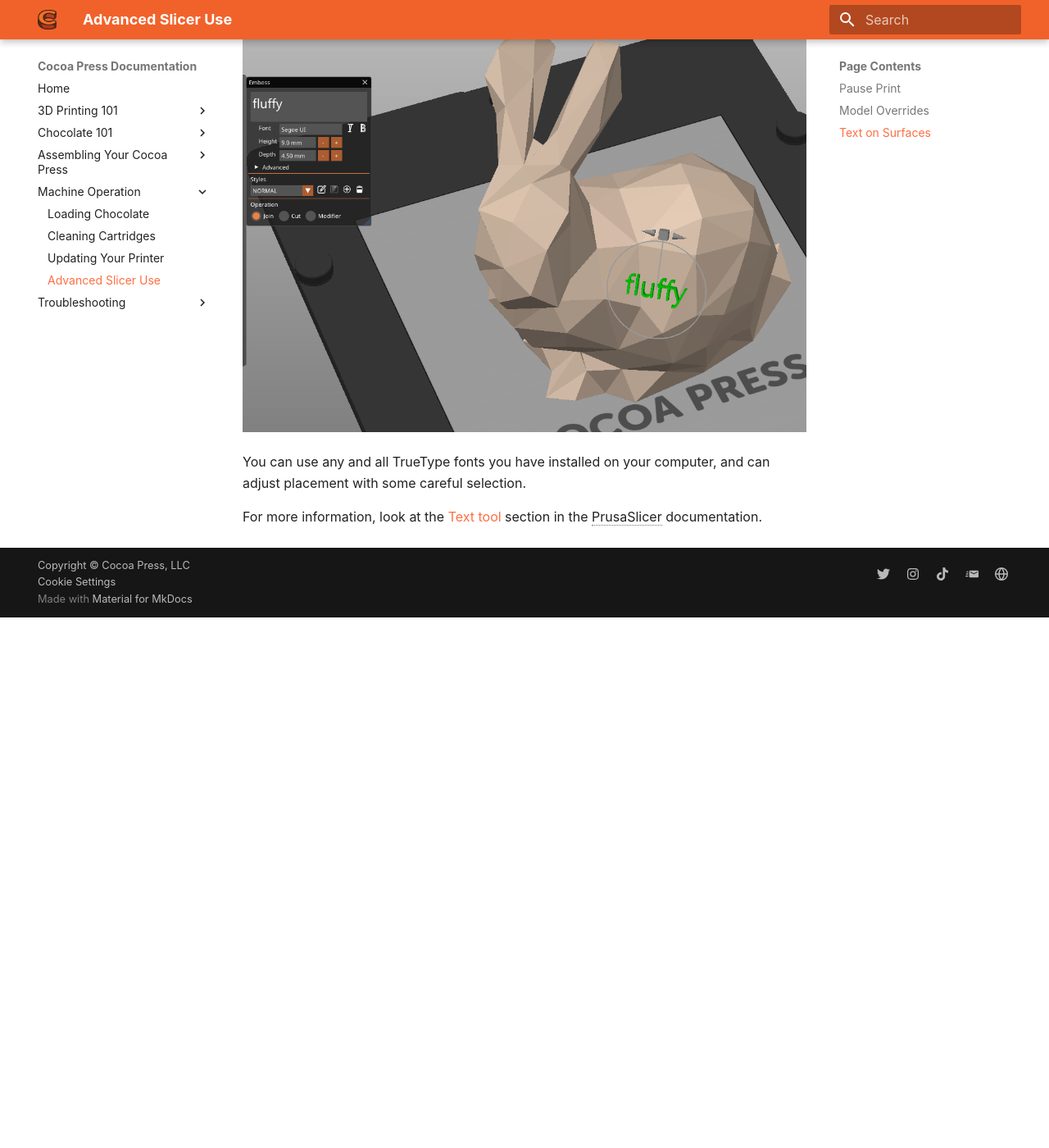
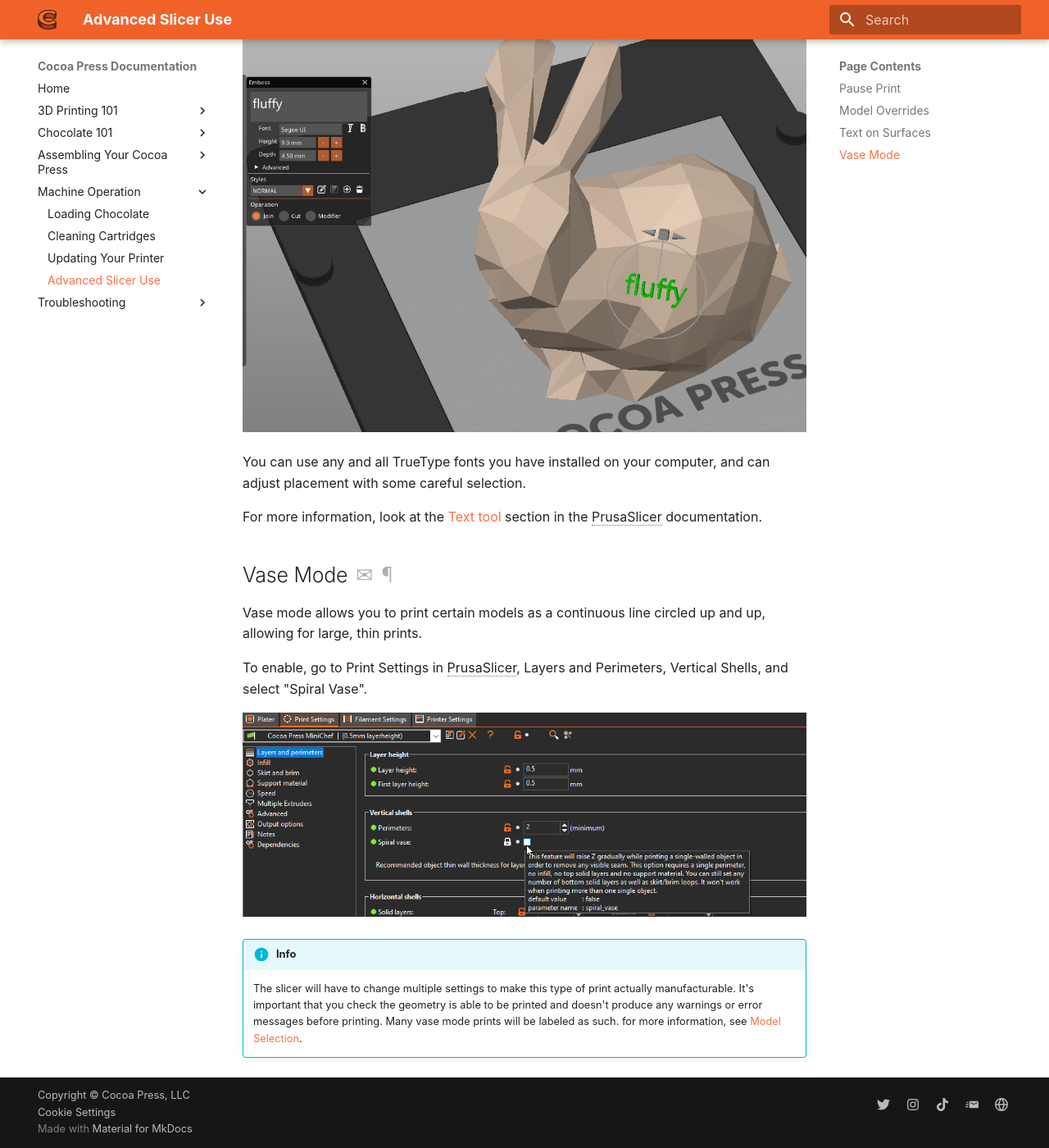
Before and after one commit to CocoaPress/docs, an MkDocs documentation site: the page built from docs/Printer/AdvancedSlicer.md, in a window 1280 px wide and 1400 px high, scrolled down 1594 px. Shown: the whole window at 82% size. Built offline with MkDocs 1.6.1 and Material for MkDocs 9.7.7, drawn with Linux system fonts in a browser that asks for light colours; some web fonts are replaced; before the commit the page ends 2347 px from its top, so only the background shows below that.

Commit message:
Added section on vase mode, added note to marcio flashing stuff, and model repair

```diff
--- a/docs/Printer/AdvancedSlicer.md
+++ b/docs/Printer/AdvancedSlicer.md
@@ -26,3 +26,14 @@
 You can use any and all TrueType fonts you have installed on your computer, and can adjust placement with some careful selection.
 
 For more information, look at the [Text tool](https://help.prusa3d.com/article/text-tool_399460) section in the PrusaSlicer documentation.
+
+## Vase Mode
+
+Vase mode allows you to print certain models as a continuous line circled up and up, allowing for large, thin prints.
+
+To enable, go to Print Settings in PrusaSlicer, Layers and Perimeters, Vertical Shells, and select "Spiral Vase".
+
+![](../img/printer/vasemode_menu.png)
+
+!!! info
+    The slicer will have to change multiple settings to make this type of print actually manufacturable.  It's important that you check the geometry is able to be printed and doesn't produce any warnings or error messages before printing.  Many vase mode prints will be labeled as such.  for more information, see [Model Selection](../101/Models.md#finding-3d-models-to-print).
```
Also changed, not shown: docs/101/Models.md (+14 -0 lines), docs/Printer/Flashing.md (+2 -0 lines), docs/img/printer/vasemode_menu.png (added).
